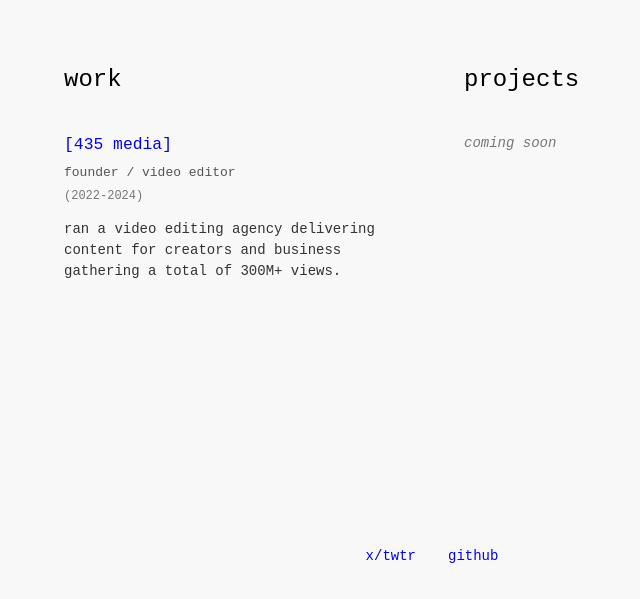
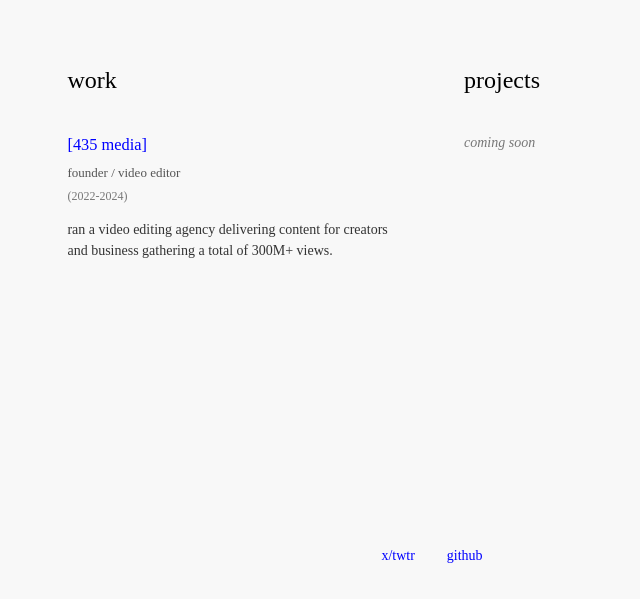
Before and after one commit to eelixir/personal-website, a plain HTML site: page index.html in a window 1280 px wide. Shown: the part 201-800 px from the top of the page, without its empty margins (208-848 px from the left). Drawn offline with Linux system fonts and the light colour scheme.

Commit message:
- Changed font

```diff
--- a/style.css
+++ b/style.css
@@ -6,7 +6,7 @@
 }
 
 body {
-    font-family: 'Cascadia Code', monospace;
+    font-family: 'Cascadia Code';
     background-color: #F8F8F8;
     color: #1A1A1A;
     line-height: 1.6;
```
